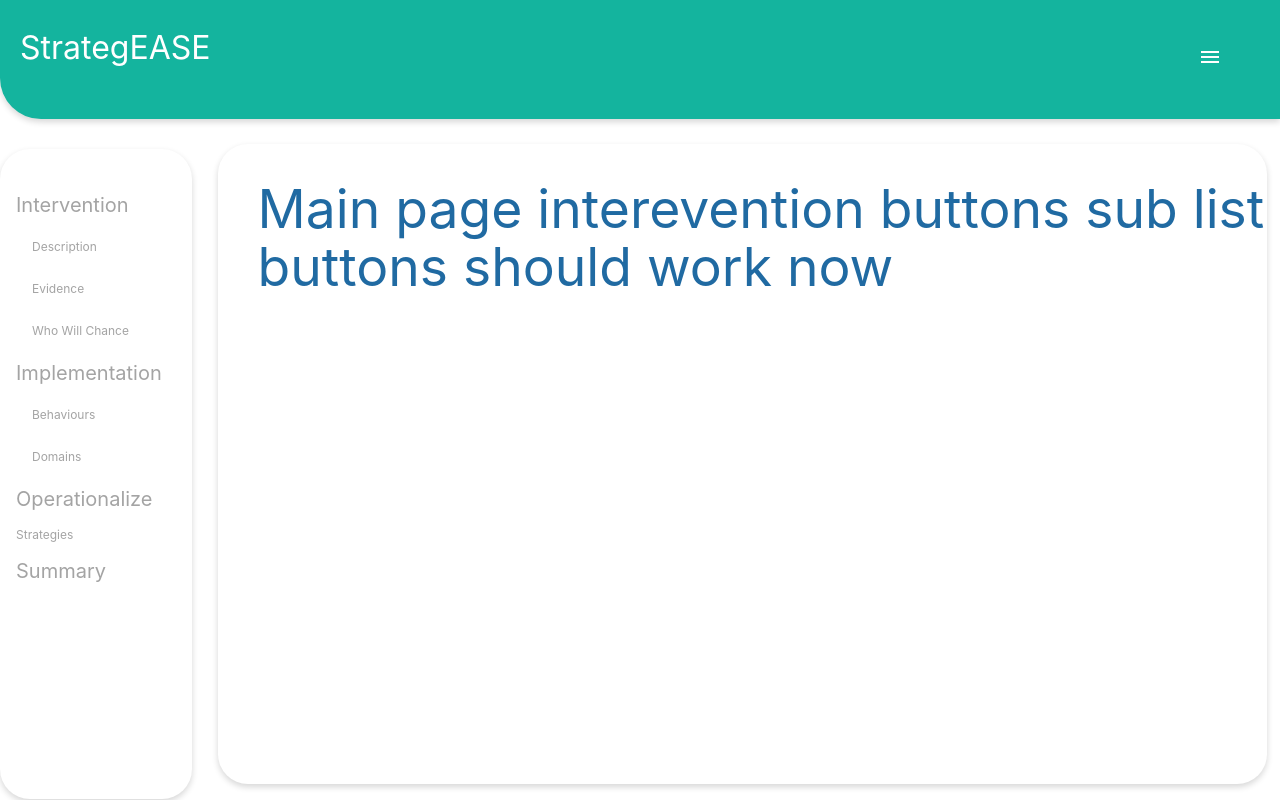
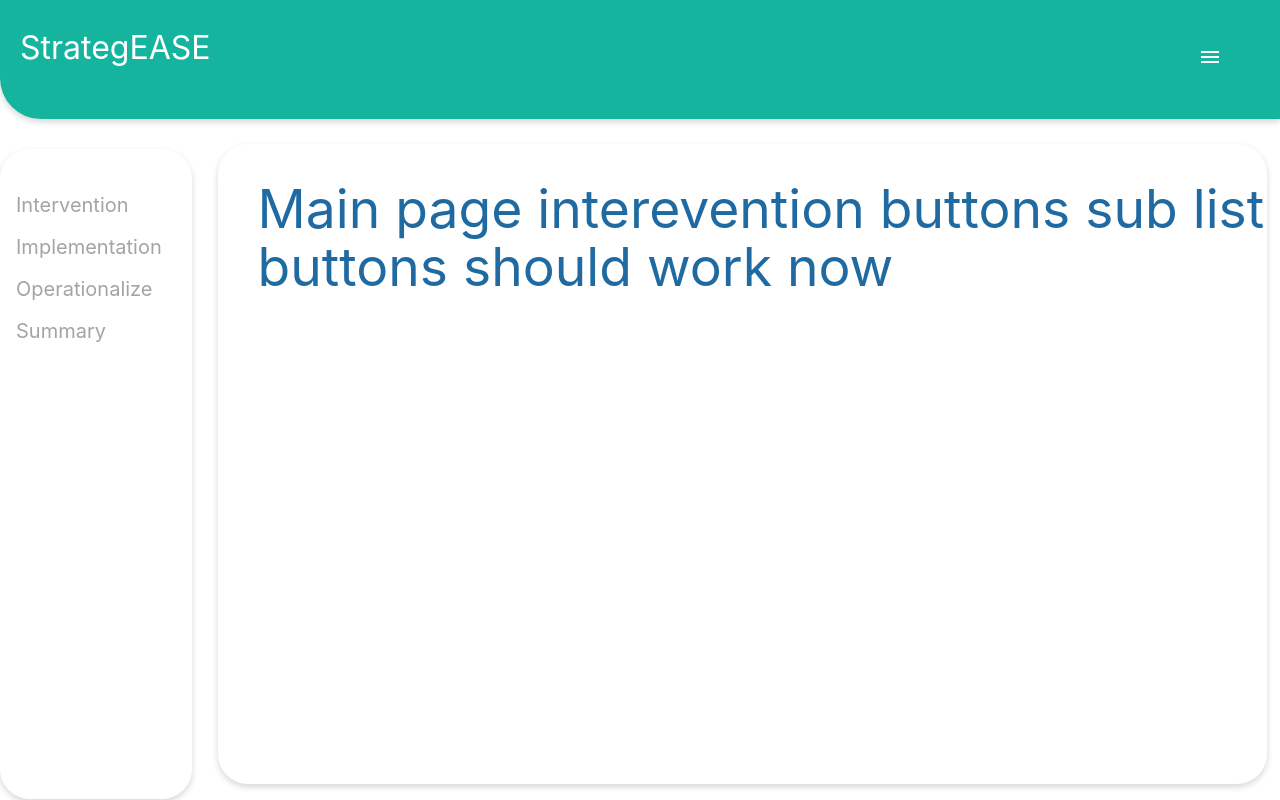
Before and after one commit to MarcoJrBiundo/StrategEASE, a Vue app: page /sis-domains in a window 1280 px wide. Built offline with nearby package versions, Linux system fonts and the light colour scheme.

Commit message:
Added Autohide When Clicking Navbar
When clicking the navbar if a different group was clicked it will not automatically be hidden. This is to clean things up so when we change from one group to another it will be the only group open.

```diff
--- a/src/components/Navbar.vue
+++ b/src/components/Navbar.vue
@@ -1,26 +1,26 @@
 <template>
 <div class="sidenavi">
   <ul>
-    <li><a href="#intervention">Intervention</a>
-      <ul class="sublists">
+    <li><a class="listControl" href="#intervention">Intervention</a>
+      <ul class="sublists" hidden>
         <li><router-link :to="{ name: 'DTIdescription' }"><a href="">Description</a></router-link></li>
         <li><router-link :to="{ name: 'DTIevidence' }"><a href="">Evidence</a></router-link></li>
         <li><router-link :to="{ name: 'DTIwhowillchange' }"><a href="">Who Will Chance</a></router-link></li>
       </ul>
     </li>
-    <li><a href="#services">Implementation</a>
-      <ul class="sublists">
+    <li><a class="listControl" href="#implementation">Implementation</a>
+      <ul class="sublists" hidden>
         <li><router-link :to="{ name: 'SISbehaviours' }"><a href="">Behaviours</a></router-link></li>
         <li><router-link :to="{ name: 'SISdomains' }"><a href="">Domains</a></router-link></li>
       </ul>
     </li>
-    <li><a href="#clients">Operationalize</a>
-      <ul class="sublists">
+    <li><a class="listControl" href="#operationalize">Operationalize</a>
+      <ul class="sublists" hidden>
         <li><a href="#">Strategies</a></li>
       </ul>
     </li>
 
-    <li><a href="#contact">Summary</a></li>
+    <li><a href="#summary">Summary</a></li>
   </ul>
 </div>
 </template>
--- a/src/router/index.js
+++ b/src/router/index.js
@@ -51,6 +51,41 @@ window.addEventListener('load', startFunction);
 
 function startFunction()
 {
+  var listGroups = document.getElementsByClassName('listControl');
+  for (var i = 0; i < listGroups.length; i++)
+  {
+    listGroups[i].addEventListener('click', toggleListVisibility)
+  }
 
-  console.log("CONTENT LOADED");
+  console.log(listGroups[0]);
+
+  //lists.display = "block";
+  //console.log(groups);
+  //console.log("CONTENT LOADED");
 }
+
+function toggleListVisibility(e)
+{
+  //get the <A> parent so we can select the sublist
+  var parent = e.target.parentElement;
+
+  var lists = parent.getElementsByClassName('sublists')[0];
+  //simple toggle, when the display is hidden and the item was clicked, expand
+  //otherwise hide it
+  lists.style["display"] = lists.style["display"] == "" ? "block" : "";
+
+
+  //hide all other lists
+  var listGroups = document.getElementsByClassName('listControl');
+  for (var i = 0; i < listGroups.length; i++)
+  {
+    if (listGroups[i] !== e.target)
+    {
+      //toggle the display of the accompanying sublist in the clicked <LI>
+      //the targets parents child sublist
+      listGroups[i].parentElement
+                   .getElementsByClassName('sublists')[0]
+                   .style["display"] = "";
+    }
+  }
+}
```
